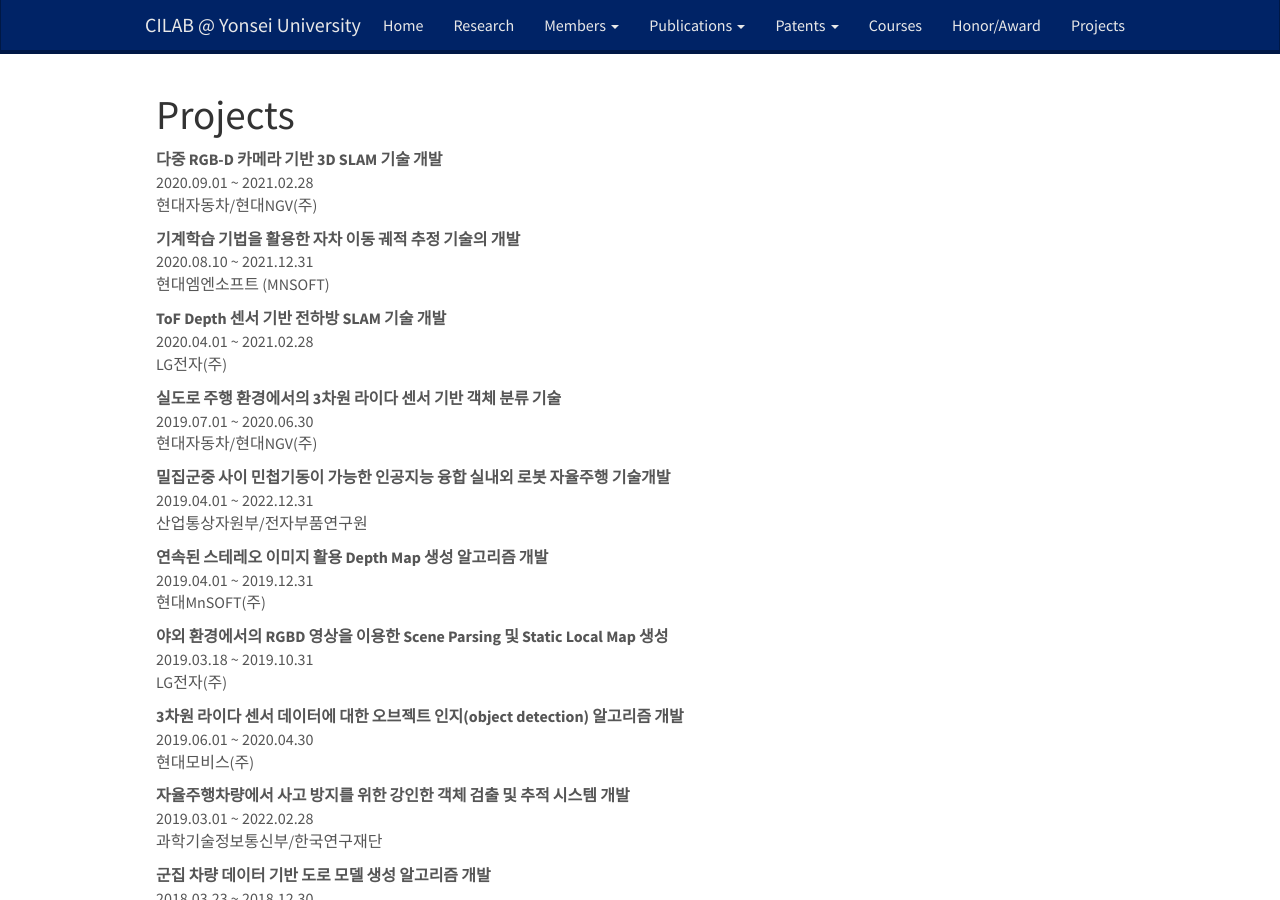
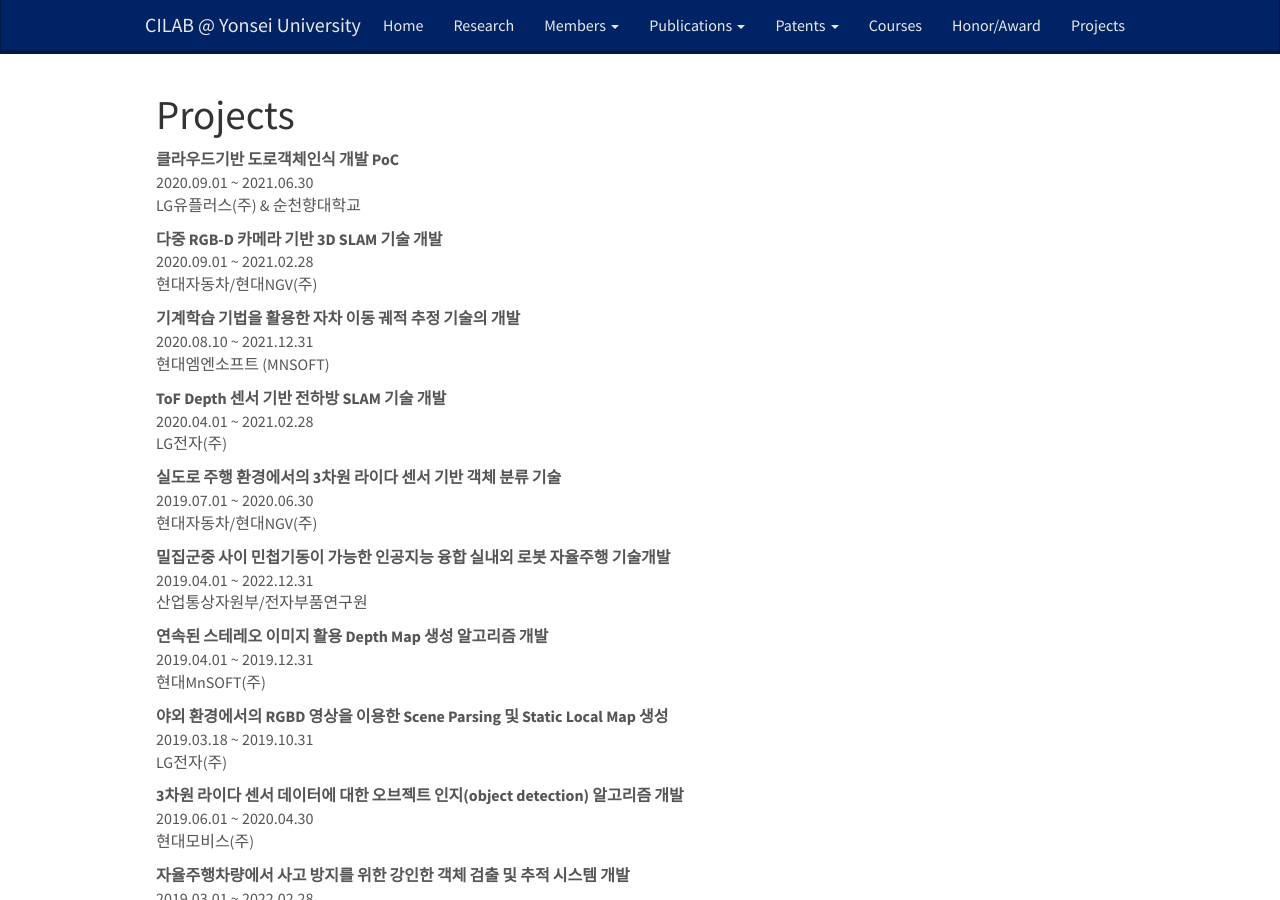
Before and after one commit to won4113/cilab-yonsei.github.io, a Jekyll site: the page built from _pages/projects.md, in a window 1280 px wide and 900 px high. Built offline with Jekyll 4.4.1, drawn with Linux system fonts in a browser that asks for light colours; nearby versions of some CDN libraries.

Commit message:
Update project_list.yml

```diff
--- a/_data/project_list.yml
+++ b/_data/project_list.yml
@@ -1,3 +1,9 @@
+- title: 클라우드기반 도로객체인식 개발 PoC
+  start: 2020.09.01
+  end: 2021.06.30
+  company: LG유플러스(주) & 순천향대학교
+  description: ""
+
 - title: 다중 RGB-D 카메라 기반 3D SLAM 기술 개발
   start: 2020.09.01
   end: 2021.02.28
```
